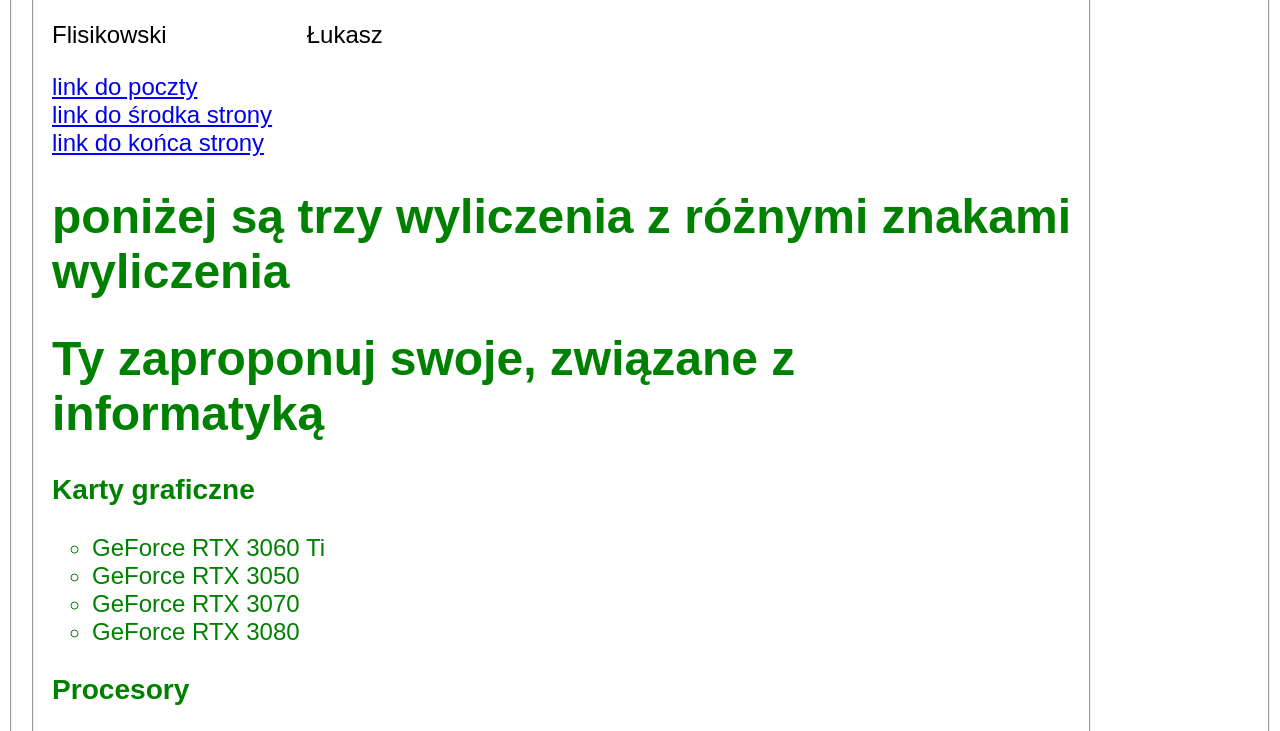
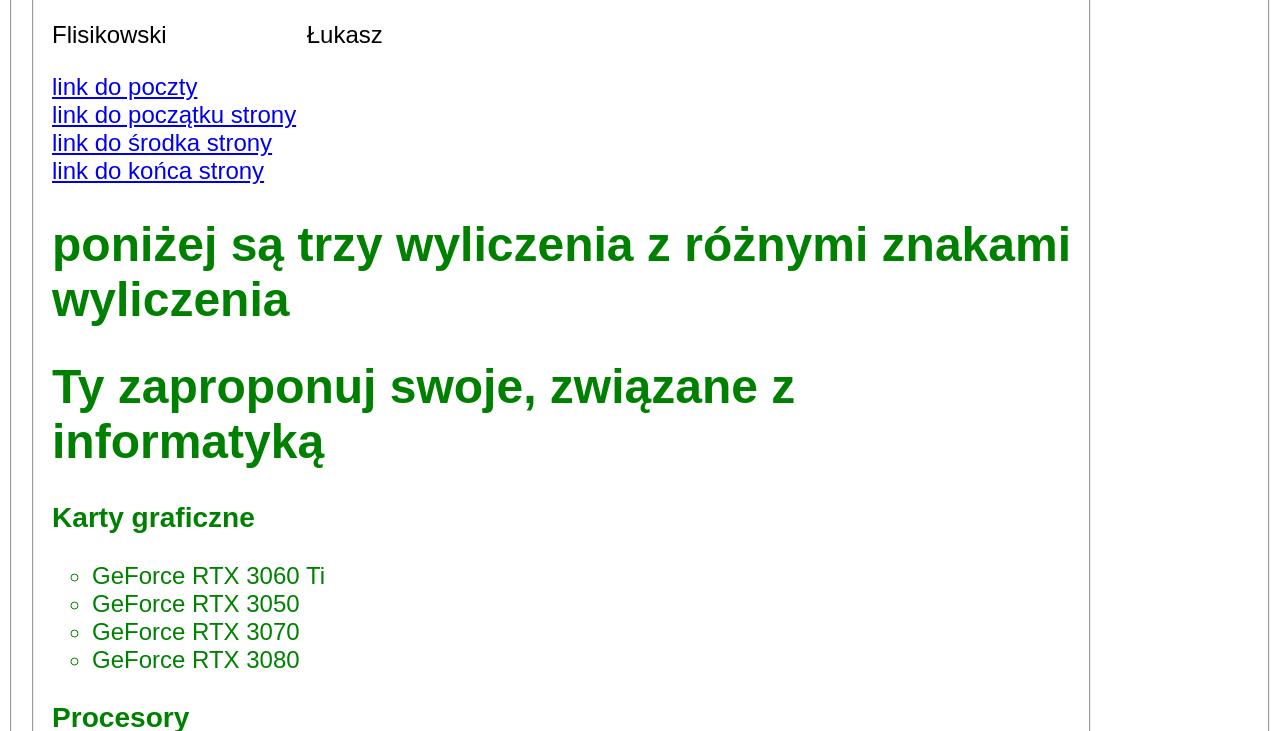
Before and after one commit to LukaszFlisikowski/index, a plain HTML site: page index.html in a window 1280 px wide. Shown: the part 2785-3516 px from the top of the page. Drawn offline with Linux system fonts and the light colour scheme.

Commit message:
Update index.html

```diff
--- a/index.html
+++ b/index.html
@@ -68,6 +68,7 @@ Mizernie.
 
 <A NAME="srodekstrony"></A>
 <A HREF="poczta_Flisikowski.html"> link do poczty </A> <br>
+<A HREF="#poczatekstrony"> link do początku strony</A><br>
 <A HREF="#srodekstrony"> link do środka strony</A><br>
 <A HREF="#koniecstrony"> link do końca strony</A><br>
 <font color="green">
@@ -152,6 +153,7 @@ Mizernie.
 </OL>
 
 <A HREF="poczta_Flisikowski.html"> link do poczty </A> <br>
+<A HREF="#poczatekstrony"> link do początku strony</A><br>
 <A HREF="#srodekstrony"> link do środka strony</A><br>
 <A HREF="#koniecstrony"> link do końca strony</A><br>
 <A NAME="koniecstrony"></A>
```
